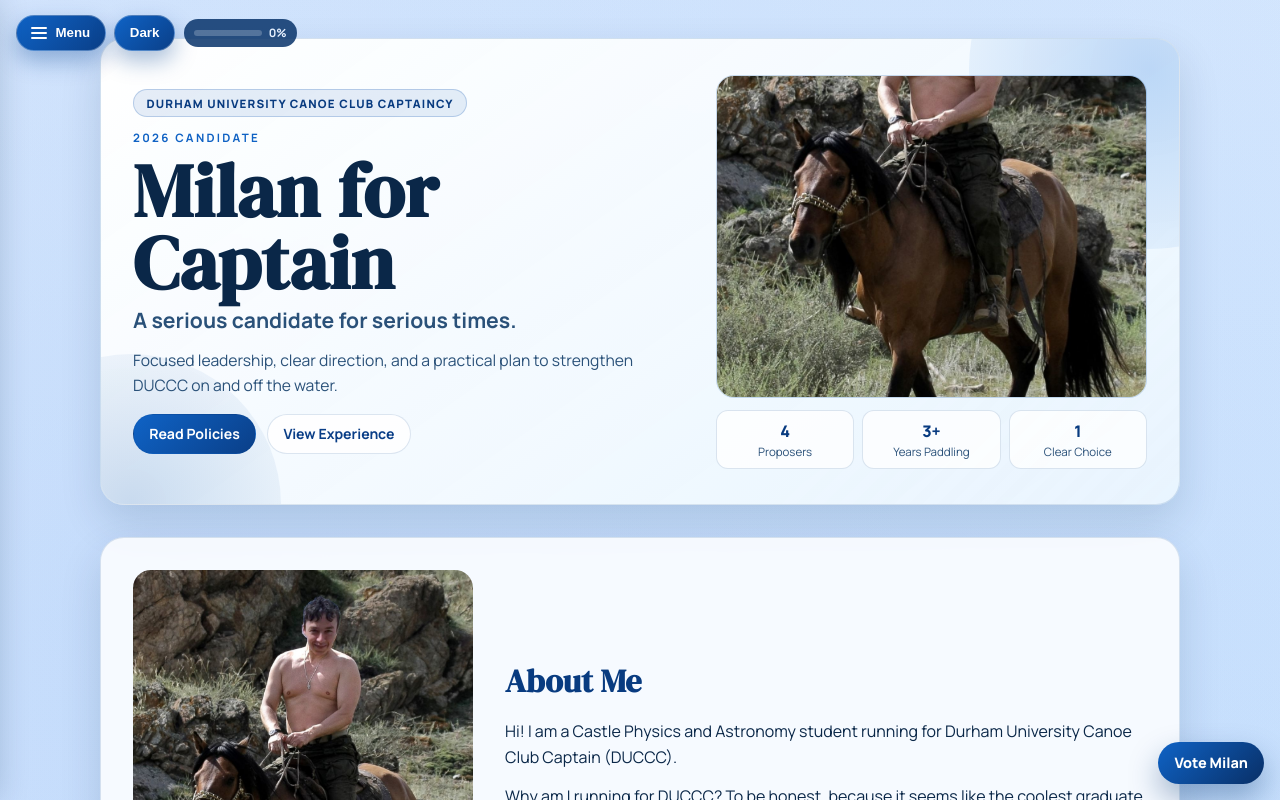
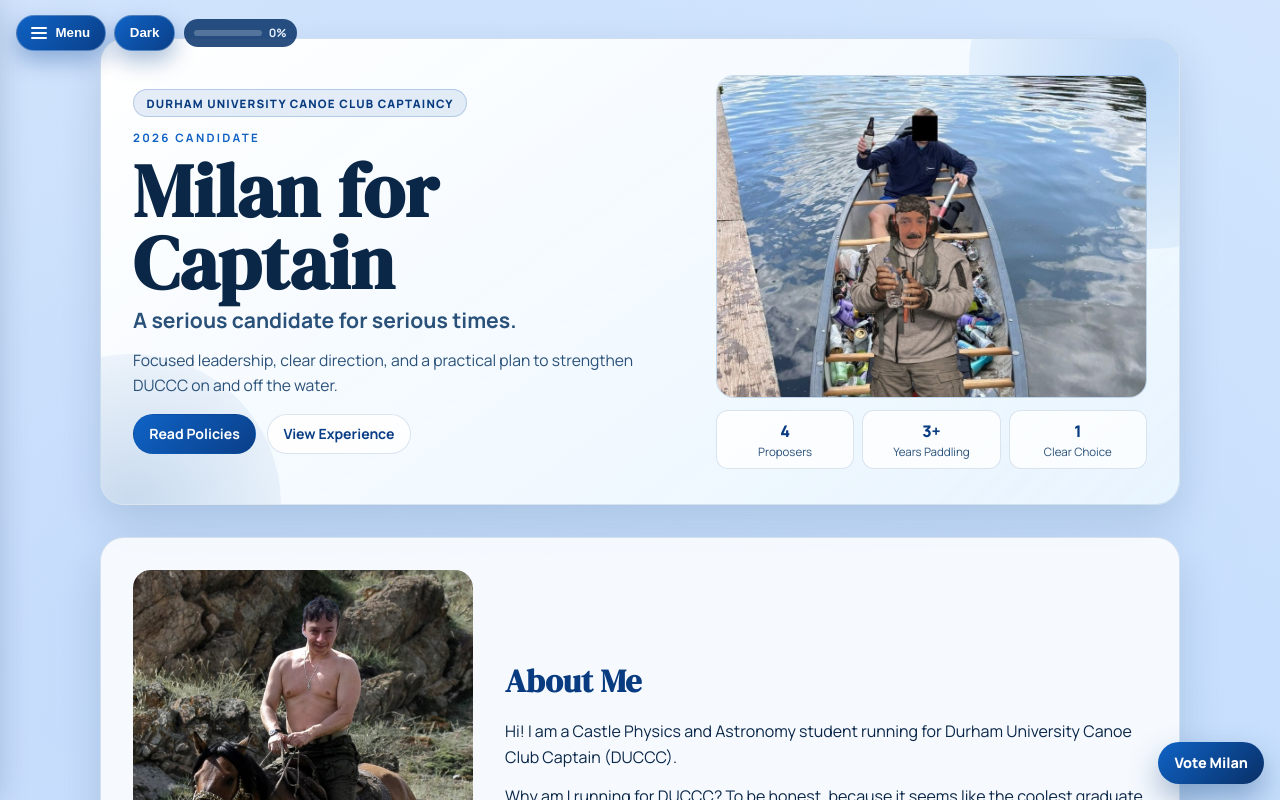
Before and after one commit to EnegoComley/MilanForCaptainWebsite, a React (Vite) app: page / in a window 1280 px wide. Shown: the top 800 px of the page. Built offline with nearby package versions, Linux system fonts and the light colour scheme.

Commit message:
Updated campaign photo

```diff
--- a/src/App.jsx
+++ b/src/App.jsx
@@ -330,7 +330,7 @@ function App() {
                 </div>
               </div>
               <div className="hero-media">
-                <ResilientImage className="hero-portrait" src="/images/pfp.jpg" alt="Milan campaign portrait" />
+                <ResilientImage className="hero-portrait" src="/images/Miladuro.jpeg" alt="Milan campaign portrait" />
                 <div className="hero-stats">
                   <article>
                     <p className="hero-stat-value">4</p>
```
Also changed, not shown: public/images/Miladuro.jpeg (added).
